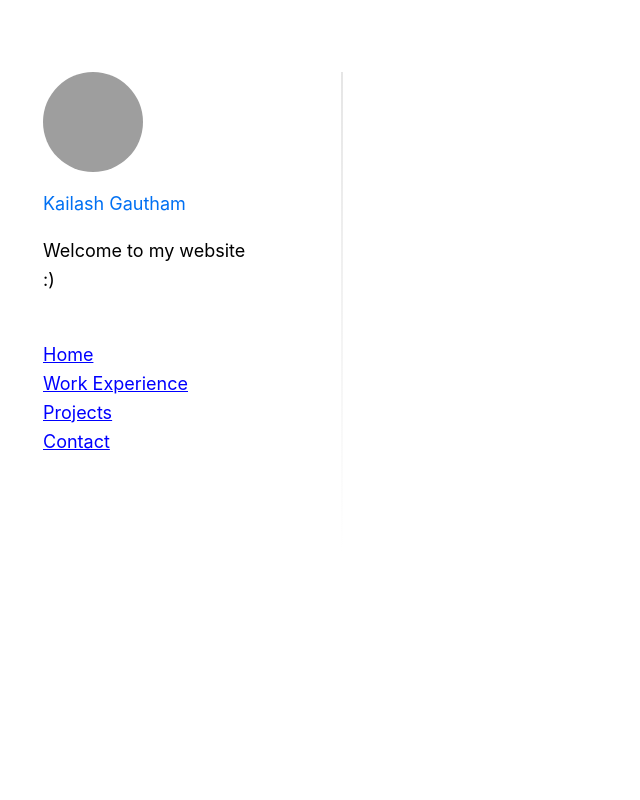
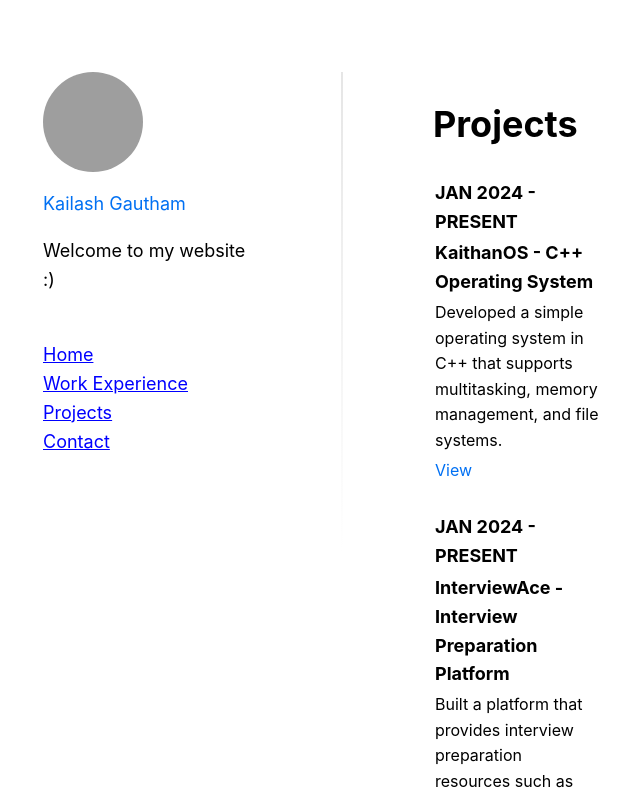
Before and after one commit to kailashgautham/kailashgautham.com, a Next.js app: page / in a window 1280 px wide. Both pictures are taken after a click on the element "Projects". Shown: the top 800 px of the page, without its empty margins (317-957 px from the left). Built offline with nearby package versions, Linux system fonts and the light colour scheme; grey boxes are pictures that could not be loaded.

Commit message:
Made some changes and added projects

```diff
--- /dev/null
+++ b/components/contact.js
@@ -0,0 +1,17 @@
+import React from 'react';
+
+function Contact() {
+    return (
+        <div>
+            <h1>Contact Me</h1>
+            <p>Feel free to reach out to me using the information below:</p>
+            <ul>
+                <li style={{fontSize: "16px", margin: 1, padding: 1}}>LinkedIn: <a href="https://linkedin.com/in/kailashgautham">https://linkedin.com/in/kailashgautham</a></li>
+                <li style={{fontSize: "16px", margin: 1, padding: 1}}>GitHub: <a href="https://github.com/kailashgautham">https://github.com/kailashgautham</a></li>
+                <li style={{fontSize: "16px", margin: 1, padding: 1}}>Email: kailash dot gautham at gmail dot com</li>
+            </ul>
+        </div>
+    );
+}
+
+export default Contact;
--- /dev/null
+++ b/components/project.js
@@ -0,0 +1,17 @@
+import React from 'react';
+import utilStyles from '../styles/utils.module.css';
+
+const Project = ({ project }) => {
+    const { duration, title, description, link } = project;
+
+    return (
+        <div>
+            <h5 style={{margin: 1, padding: 1, fontSize: "18px"}}>{duration}</h5>
+            <h2 style={{margin: 1, padding: 1, fontSize: "18px"}}>{title}</h2>
+            <p style={{margin: 1, padding: 1, fontSize: "16px"}} >{description}</p>
+            <a style={{margin: 1, padding: 1, fontSize: "16px"}} href={link}>View</a>
+        </div>
+    );
+};
+
+export default Project;
--- /dev/null
+++ b/components/projectparent.js
@@ -0,0 +1,19 @@
+import React from 'react';
+import Project from './project';
+
+const ProjectParent = ({ projects }) => {
+    return (
+        <div>
+            <h1>Projects</h1>
+            {projects.map((project) => (
+                <div style={{paddingBottom: "1.5rem"}}>
+                    <Project
+                        project={project}
+                    />
+                </div>
+            ))}
+        </div>
+    );
+};
+
+export default ProjectParent;
--- a/pages/index.js
+++ b/pages/index.js
@@ -8,6 +8,8 @@ import Link from 'next/link';
 import NavItem from '../components/navitem';
 import Image from 'next/image';
 import ExperienceParent from '../components/experienceparent';
+import ProjectParent from '../components/projectparent';
+import Contact from '../components/contact';
 
 export async function getStaticProps() {
   const allPostsData = getSortedPostsData();
@@ -60,6 +62,33 @@ const EXPERIENCE_ITEMS = [
     duration: "March 2019 - April 2019",
     description: "Assisted in conducting penetration tests on clients' networks and systems.",
     technologies: "Kali Linux, Metasploit, Wireshark, Nmap"
+  },
+]
+
+const PROJECT_ITEMS = [
+  {
+    duration: "JAN 2024 - PRESENT",
+    title: "KaithanOS - C++ Operating System",
+    description: "Developed a simple operating system in C++ that supports multitasking, memory management, and file systems.",
+    link: "https://github.com/kaithanos/kaithanos"
+  },
+  {
+    duration: "JAN 2024 - PRESENT",
+    title: "InterviewAce - Interview Preparation Platform",
+    description: "Built a platform that provides interview preparation resources such as coding questions and mock interviews. Built with Python Flask, React.js, and PostgreSQL.",
+    link: "https://github.com/janniver/interviewace"
+  },
+  {
+    duration: "DEC 2023 - PRESENT",
+    title: "StealthSuite - Securing Your Digital Footprint",
+    description: "Developed StealthSuite, a comprehensive privacy application enabling users to anonymise images, documents, and audio, enhancing personal data protection across digital platforms. Built with MongoDB, Express.js, React.js, and Node.js.",
+    link: "https://github.com/kailashgautham/stealthsuite"
+  },
+  {
+    duration: "AUG 2023 - PRESENT",
+    title: "C++ Orderbook with Websocket API",
+    description: "Developed a C++ orderbook that supports limit orders, market orders, and order matching. Integrated with a WebSocket API to provide real-time order updates.",
+    link: "https://github.com/kailashgautham/orderbook"
   },
 ]
 
@@ -118,6 +147,12 @@ export default function MainPage({ allPostsData }) {
           {url === "/work" && (
             <ExperienceParent experiences={EXPERIENCE_ITEMS} />
           )}
+          {url === "/projects" && (
+            <ProjectParent projects={PROJECT_ITEMS} />
+          )}
+          {url === "/contact" && (
+            <Contact />
+          )}
         </div>
       </div>
     </Layout>
```
Also changed, not shown: components/navbar.jsx (deleted, +0 -55 lines).
